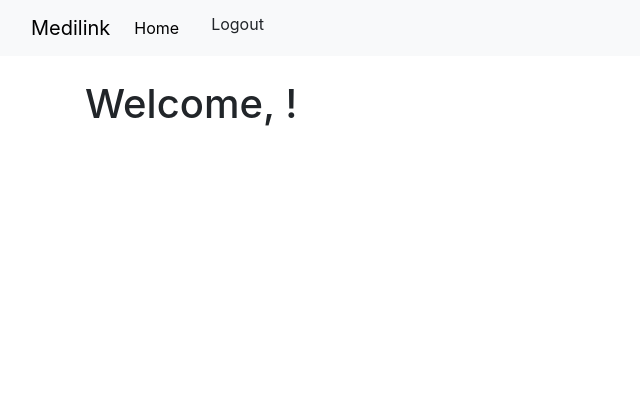
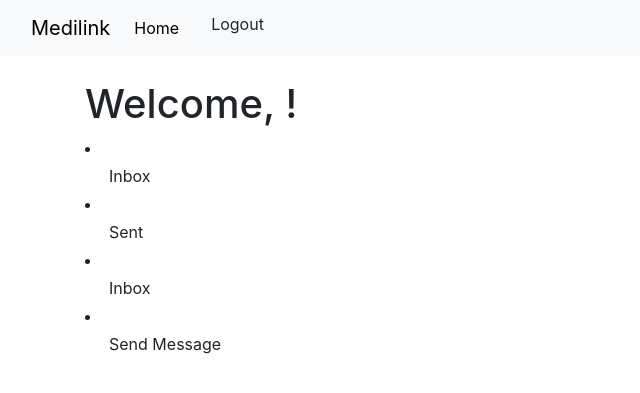
Before and after one commit to 01Laurent/MediLink, a Django app: page /patients/dashboard in a window 1280 px wide. Shown: the top 393 px of the page, without its empty margins (0-640 px from the left). Run offline with Django 5.2, Linux system fonts and the light colour scheme; a user stored in the database is signed in; data comes from the database, SQL or seed files in the repository; both versions use the stored data as it was after the commit; some libraries are stand-ins or nearby versions.

Commit message:
comminucation

```diff
--- a/bout/bout/settings.py
+++ b/bout/bout/settings.py
@@ -126,3 +126,4 @@
 
 LOGIN_REDIRECT_URL = '/accounts/login'
 LOGOUT_REDIRECT_URL = '/'
+ENCRYPTION_KEY = '_qo9GBCYIp5S9-CkZRRPQisGzCDWd_0cFGiirYgqjJ8='
--- a/bout/medilink/templates/compose_message.html
+++ b/bout/medilink/templates/compose_message.html
@@ -1,6 +1,7 @@
 {% extends 'base.html' %}
 {% block content %}
 <h2>Compose Message</h2>
+
 <form method="post">
     {% csrf_token %}
     {{ form.as_p }}
--- a/bout/medilink/templates/docdash.html
+++ b/bout/medilink/templates/docdash.html
@@ -13,5 +13,7 @@
   <li><a class="dropdown-item" href="{% url 'appointment_list' %}">Appointment List</a></li>
   <li><a class="dropdown-item" href="{% url 'doctor_availability' %}">Doctor Availability</a></li>
   <li><a class="dropdown-item" href="{% url 'schedule_appointment' %}">Appointment Scheduling</a></li>
+  <li><a class="dropdown-item" href="{% url 'inbox' %}">Inbox</a></li>
+  <li><a class="dropdown-item" href="{% url 'sent_messages' %}">Sent</a></li>
 
 {% endblock %}
--- a/bout/medilink/templates/inbox.html
+++ b/bout/medilink/templates/inbox.html
@@ -4,7 +4,7 @@
 <ul class="list-group">
     {% for message in messages %}
     <li class="list-group-item {% if not message.is_read %}font-weight-bold{% endif %}">
-        <a href="#">{{ message.sender }}: {{ message.content|truncatewords:10 }}</a>
+        <a href="#">{{ message.sender }}: {{ message.decrypted_content|truncatewords:10 }}</a>
         <small class="text-muted float-right">{{ message.timestamp }}</small>
     </li>
     {% endfor %}
--- a/bout/medilink/templates/patdash.html
+++ b/bout/medilink/templates/patdash.html
@@ -2,5 +2,9 @@
 {% block content %}
 <h1>Welcome, {{ user.first_name }}!</h1>
 
+<li><a class="dropdown-item" href="{% url 'inbox' %}">Inbox</a></li>
+<li><a class="dropdown-item" href="{% url 'sent_messages' %}">Sent</a></li>
+<li><a class="dropdown-item" href="{% url 'inbox' %}">Inbox</a></li>
+<li><a class="dropdown-item" href="{% url 'compose_message' %}">Send Message</a></li>
 
 {% endblock %}
--- a/bout/medilink/views.py
+++ b/bout/medilink/views.py
@@ -81,7 +81,10 @@
     content_type_name = 'messages'
 
     def get_queryset(self):
-        return Message.objects.filter(receiver=self.request.user).order_by('-timestamp')
+        messages = Message.objects.filter(receiver=self.request.user).order_by('-timestamp')
+        for message in messages:
+            message.decrypted_content = message.get_decrypted_content()
+        return messages
 
 class SentMessagesView(LoginRequiredMixin, ListView):
     model = Message
@@ -91,7 +94,7 @@
     def get_queryset(self):
         return Message.objects.filter(receiver=self.request.user).order_by('-timestamp')
 
-class ComposeMessageView(LoginRequiredMixin, ListView):
+class ComposeMessageView(LoginRequiredMixin, CreateView):
     model = Message
     form_class = MessageForm
     template_name = 'compose_message.html'
```
Also changed, not shown: bout/medilink/forms.py (+18 -6 lines), bout/medilink/models.py (+16 -1 lines), bout/db.sqlite3, bout/medilink/migrations/0007_doctorprofile_is_doctor.py (added).
